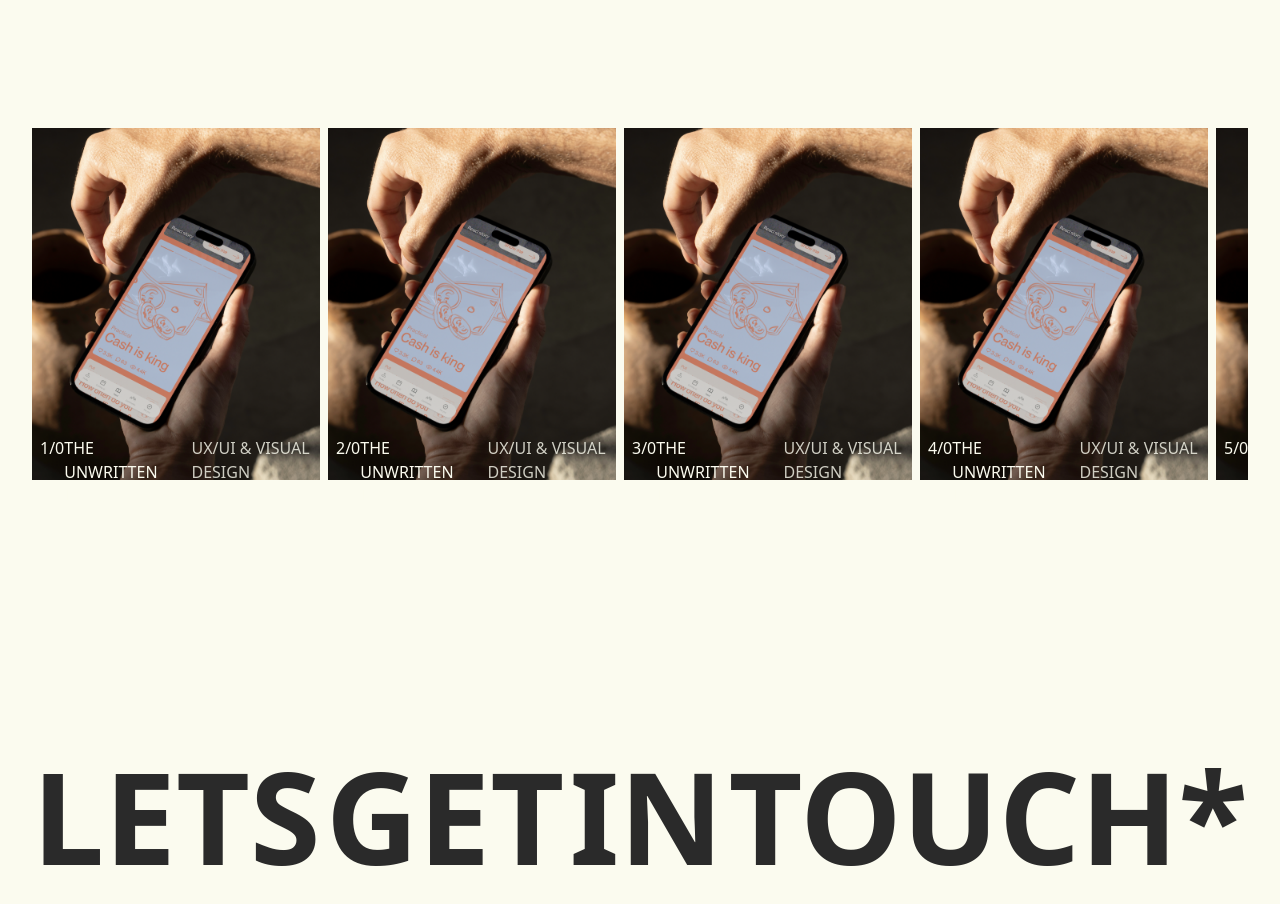
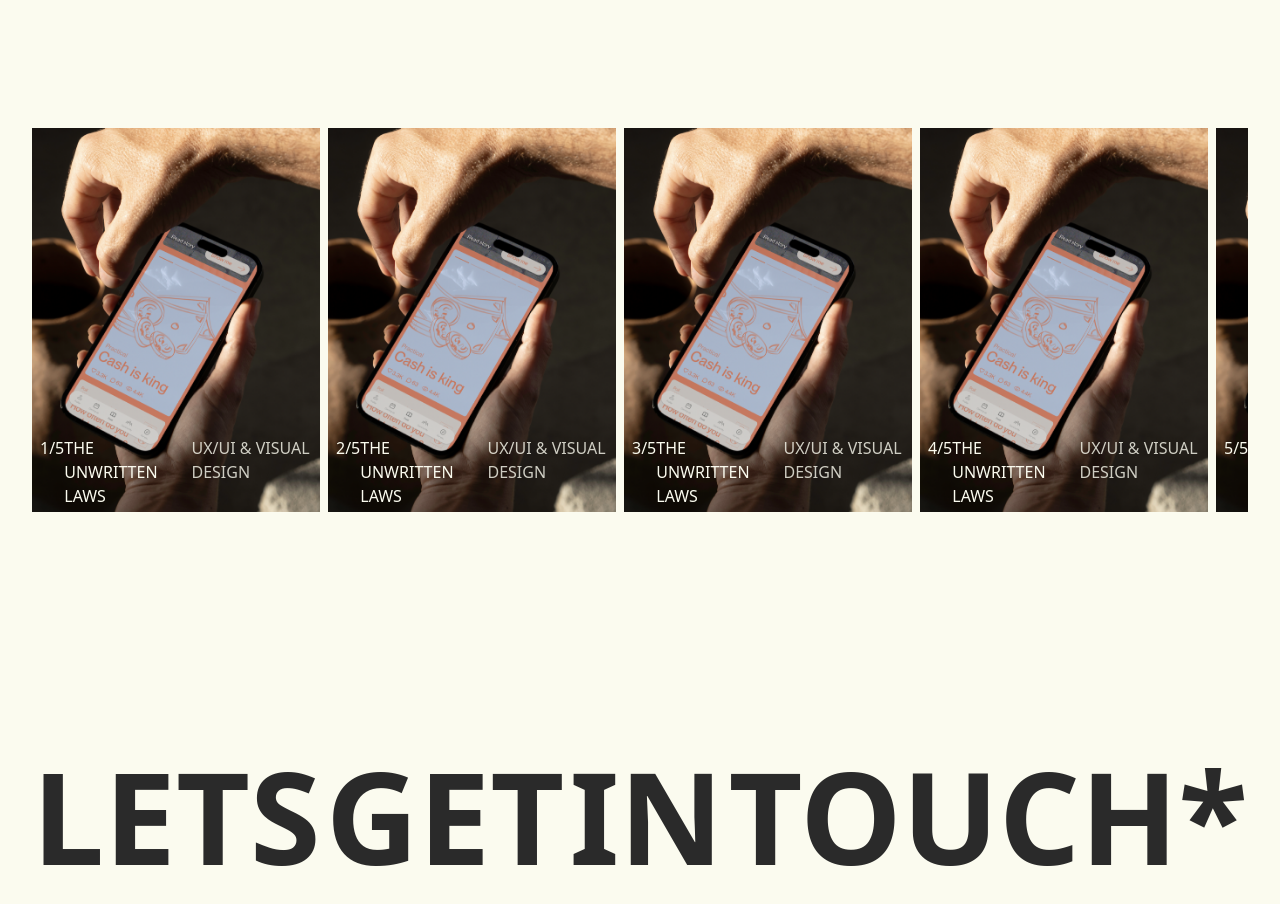
Before and after one commit to EmileKost/portfolio-bente, a Next.js app in the folder app/: page / in a window 1280 px wide. Shown: the part 880-1784 px from the top of the page. Built offline with nearby package versions, Linux system fonts and the light colour scheme.

Commit message:
fix: styling

```diff
--- a/app/src/app/(app)/_components/ProjectCard.tsx
+++ b/app/src/app/(app)/_components/ProjectCard.tsx
@@ -12,22 +12,29 @@ import { twMerge } from "tailwind-merge";
 import type { ProjectCard as ProjectCardType } from "@/types/project";
 
 export const ProjectCard = forwardRef(function ProjectCard(
-	{ title, url, image, video, className, projectType, index }: ProjectCardType,
+	{
+		title,
+		url,
+		image,
+		video,
+		className,
+		projectType,
+		index,
+		length,
+	}: ProjectCardType,
 	ref: Ref<HTMLAnchorElement> | undefined
 ) {
 	const [position, setPosition] = useState({ x: 0, y: 0 });
 	const [isHovering, setIsHovering] = useState<boolean>(false);
 	const [isPlaying, setIsPlaying] = useState<boolean>(false);
 
-	const containerRef = useRef<HTMLDivElement>(null);
+	const containerRef = useRef<HTMLAnchorElement>(null);
 
 	return (
 		<Link
-			ref={ref}
 			href={`/projects/${url}`}
-			className={twMerge("aspect-[3/4] relative cursor-none", className)}>
-			<div
 			ref={containerRef}
+			className={twMerge("aspect-[3/4] relative cursor-none", className)}
 			onMouseMove={(e) => {
 				handleMousePosition(e, containerRef, setPosition);
 				setIsHovering(true);
@@ -54,7 +61,6 @@ export const ProjectCard = forwardRef(function ProjectCard(
 				content="View"
 				position={position}
 			/>
-			</div>
 		</Link>
 	);
 });
--- a/app/src/utils/handleMousePosition.ts
+++ b/app/src/utils/handleMousePosition.ts
@@ -1,8 +1,8 @@
 import type { Dispatch, RefObject, SetStateAction } from "react";
 
 export const handleMousePosition = (
-	e: React.MouseEvent<HTMLDivElement>,
-	container: RefObject<HTMLDivElement | null>,
+	e: React.MouseEvent<HTMLAnchorElement>,
+	container: RefObject<HTMLAnchorElement | null>,
 	setPosition: Dispatch<SetStateAction<{ x: number; y: number }>>
 ) => {
 	if (container.current) {
```
Lines whose indentation alone changed are shown as unchanged.
